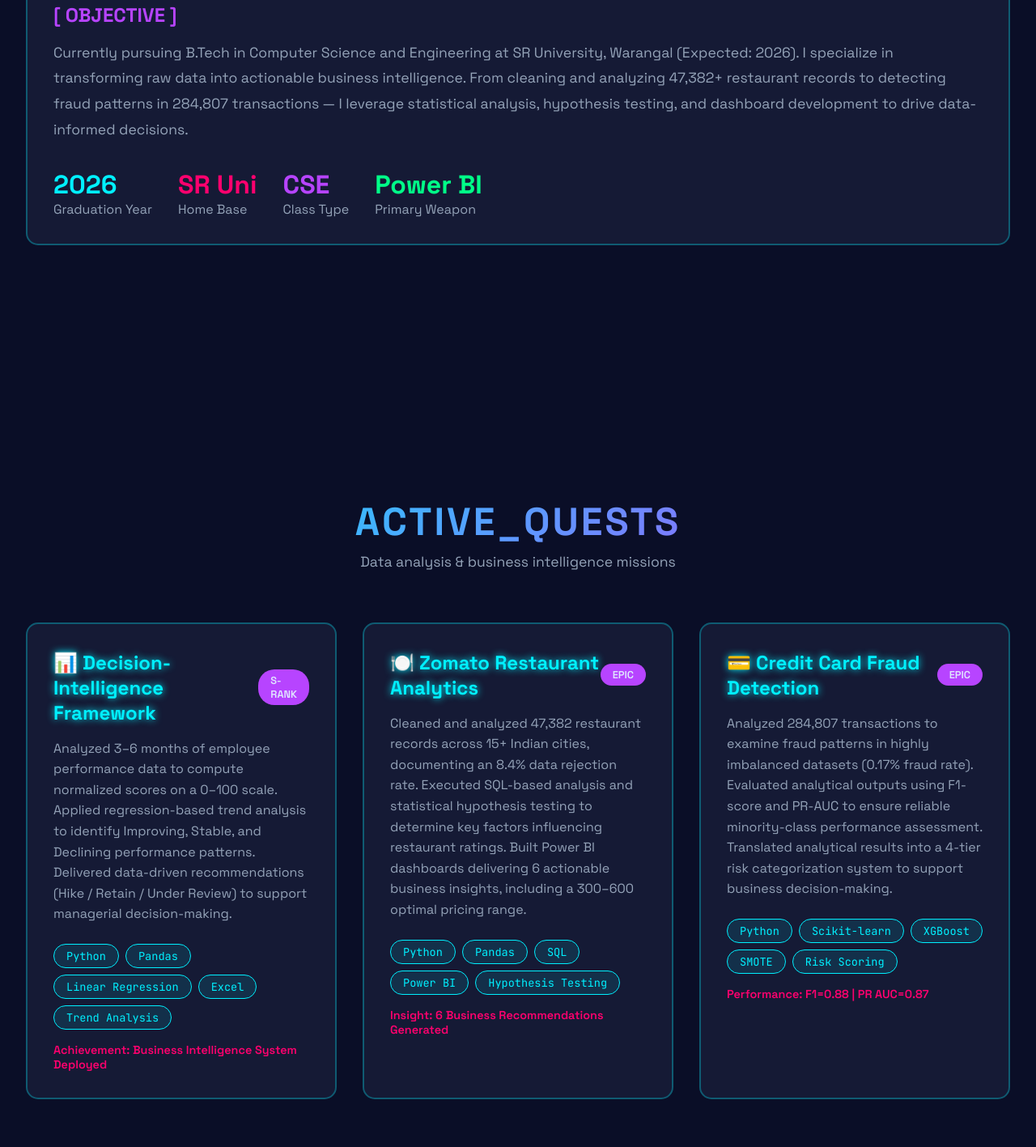
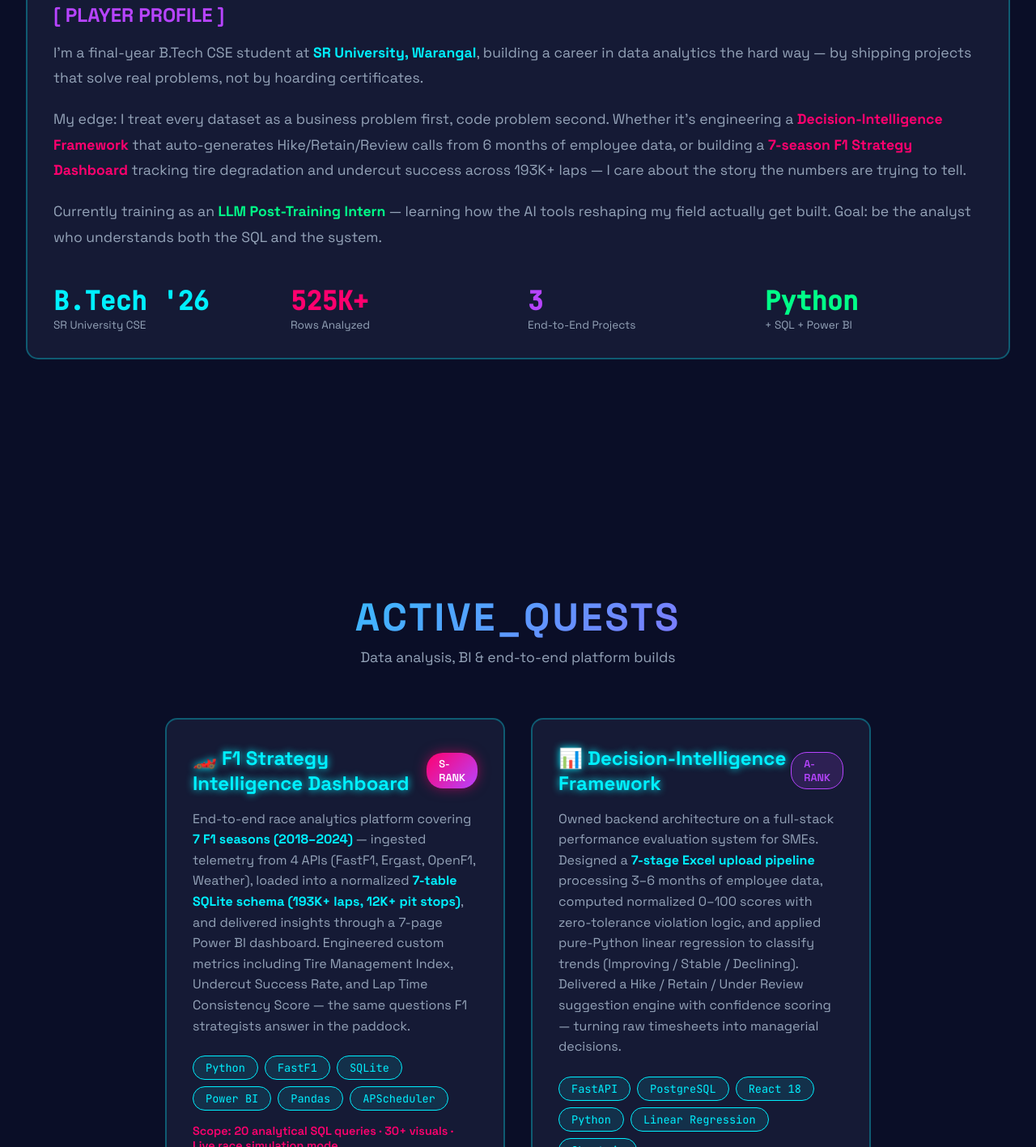
Before and after one commit to sidharthabhi/portfolio, a plain HTML site: page index.html in a window 1280 px wide. Shown: the part 1383-2800 px from the top of the page at 81% size. Drawn offline with Linux system fonts and the light colour scheme.

Commit message:
Update index.html

```diff
--- a/index.html
+++ b/index.html
@@ -384,12 +384,19 @@
         /* Projects - Quest Cards */
         .quest-grid {
             display: grid;
-            grid-template-columns: repeat(auto-fit, minmax(350px, 1fr));
+            grid-template-columns: repeat(auto-fit, minmax(340px, 420px));
             gap: 2rem;
+            justify-content: center;
         }
 
         .quest-card {
             position: relative;
+            display: flex;
+            flex-direction: column;
+        }
+
+        .quest-card .quest-actions {
+            margin-top: auto;
         }
 
         .quest-header {
@@ -406,12 +413,29 @@
         }
 
         .quest-level {
-            background: var(--neon-purple);
             padding: 5px 15px;
             border-radius: 20px;
             font-size: 0.8rem;
             font-weight: 600;
             text-transform: uppercase;
+            background: var(--neon-purple);
+        }
+
+        /* Ranking tiers — visual hierarchy */
+        .rank-s {
+            background: linear-gradient(135deg, var(--neon-pink), var(--neon-purple));
+            box-shadow: 0 0 15px rgba(255, 0, 110, 0.5);
+            color: #fff;
+        }
+        .rank-a {
+            background: rgba(183, 68, 255, 0.15);
+            border: 1px solid var(--neon-purple);
+            color: var(--neon-purple);
+        }
+        .rank-b {
+            background: rgba(0, 240, 255, 0.1);
+            border: 1px solid var(--neon-blue);
+            color: var(--neon-blue);
         }
 
         .quest-desc {
@@ -441,6 +465,48 @@
             color: var(--neon-pink);
             font-weight: 600;
             font-size: 0.9rem;
+        }
+
+        .quest-actions {
+            display: flex;
+            gap: 0.75rem;
+            flex-wrap: wrap;
+            margin-top: 1.2rem;
+            padding-top: 1.2rem;
+            border-top: 1px dashed rgba(0, 240, 255, 0.2);
+        }
+
+        .quest-btn {
+            display: inline-flex;
+            align-items: center;
+            gap: 0.4rem;
+            padding: 8px 16px;
+            border-radius: 8px;
+            font-family: 'JetBrains Mono', monospace;
+            font-size: 0.8rem;
+            font-weight: 500;
+            text-decoration: none;
+            transition: all 0.3s ease;
+            border: 1px solid rgba(0, 240, 255, 0.3);
+            background: rgba(0, 240, 255, 0.05);
+            color: var(--neon-blue);
+        }
+
+        .quest-btn:hover {
+            background: rgba(0, 240, 255, 0.15);
+            border-color: var(--neon-blue);
+            box-shadow: 0 0 15px rgba(0, 240, 255, 0.4);
+            transform: translateY(-2px);
+        }
+
+        .quest-btn.primary {
+            background: linear-gradient(135deg, rgba(183, 68, 255, 0.2), rgba(255, 0, 110, 0.2));
+            border-color: var(--neon-purple);
+            color: var(--neon-pink);
+        }
+
+        .quest-btn.primary:hover {
+            box-shadow: 0 0 20px rgba(183, 68, 255, 0.5);
         }
 
         /* Skills - Power-ups Grid */
@@ -707,7 +773,6 @@
         }
     </style>
 <base target="_blank">
-<base target="_blank">
 </head>
 <body>
     <div class="grid-bg"></div>
@@ -750,7 +815,7 @@
                 <div class="avatar-container">
                     <div class="avatar-glow"></div>
                     <div class="avatar" style="display: flex; align-items: center; justify-content: center; overflow: hidden; background: linear-gradient(135deg, #1a1f3a, #2d3561);">
-                       <img src="profile_avatar.jpeg" alt="Tummanapally Sidhartha" style="width: 100%; height: 100%; object-fit: cover; object-position: center top;">
+                        <img src="https://raw.githubusercontent.com/sidharthabhi/portfolio/refs/heads/main/profile_avatar.jpeg" alt="Tummanapally Sidhartha" style="width: 100%; height: 100%; object-fit: cover; object-position: center top;" onerror="this.style.display='none'; this.parentElement.innerHTML='<div style=\'font-size: 4rem;\'>📊</div>';">
                     </div>
                 </div>
                 <h1 class="glitch">Sidhartha_Quest</h1>
@@ -781,29 +846,40 @@
                 <p class="section-subtitle">Understanding the player</p>
             </div>
             <div class="game-card">
-                <h3 style="color: var(--neon-purple); font-size: 1.5rem; margin-bottom: 1rem;">[ OBJECTIVE ]</h3>
+                <h3 style="color: var(--neon-purple); font-size: 1.5rem; margin-bottom: 1rem;">[ PLAYER PROFILE ]</h3>
+                <p style="color: var(--text-secondary); line-height: 1.8; font-size: 1.1rem; margin-bottom: 1.2rem;">
+                    I'm a final-year B.Tech CSE student at <strong style="color: var(--neon-blue);">SR University, Warangal</strong>,
+                    building a career in data analytics the hard way — by shipping projects that solve real problems,
+                    not by hoarding certificates.
+                </p>
+                <p style="color: var(--text-secondary); line-height: 1.8; font-size: 1.1rem; margin-bottom: 1.2rem;">
+                    My edge: I treat every dataset as a business problem first, code problem second. Whether it's engineering
+                    a <strong style="color: var(--neon-pink);">Decision-Intelligence Framework</strong> that auto-generates Hike/Retain/Review
+                    calls from 6 months of employee data, or building a <strong style="color: var(--neon-pink);">7-season F1 Strategy
+                    Dashboard</strong> tracking tire degradation and undercut success across 193K+ laps — I care about the story
+                    the numbers are trying to tell.
+                </p>
                 <p style="color: var(--text-secondary); line-height: 1.8; font-size: 1.1rem;">
-                    Currently pursuing B.Tech in Computer Science and Engineering at SR University, Warangal (Expected: 2026).
-                    I specialize in transforming raw data into actionable business intelligence. From cleaning and analyzing 47,382+
-                    restaurant records to detecting fraud patterns in 284,807 transactions — I leverage statistical analysis,
-                    hypothesis testing, and dashboard development to drive data-informed decisions.
+                    Currently training as an <strong style="color: var(--neon-green);">LLM Post-Training Intern</strong> —
+                    learning how the AI tools reshaping my field actually get built. Goal: be the analyst who understands
+                    both the SQL and the system.
                 </p>
-                <div style="margin-top: 2rem; display: flex; gap: 2rem; flex-wrap: wrap;">
+                <div style="margin-top: 2.5rem; display: grid; grid-template-columns: repeat(auto-fit, minmax(140px, 1fr)); gap: 1.5rem;">
                     <div>
-                        <div style="color: var(--neon-blue); font-size: 2rem; font-weight: 700;">2026</div>
-                        <div style="color: var(--text-secondary);">Graduation Year</div>
+                        <div style="color: var(--neon-blue); font-size: 2rem; font-weight: 700; font-family: 'JetBrains Mono', monospace;">B.Tech '26</div>
+                        <div style="color: var(--text-secondary); font-size: 0.85rem;">SR University CSE</div>
                     </div>
                     <div>
-                        <div style="color: var(--neon-pink); font-size: 2rem; font-weight: 700;">SR Uni</div>
-                        <div style="color: var(--text-secondary);">Home Base</div>
+                        <div style="color: var(--neon-pink); font-size: 2rem; font-weight: 700; font-family: 'JetBrains Mono', monospace;">525K+</div>
+                        <div style="color: var(--text-secondary); font-size: 0.85rem;">Rows Analyzed</div>
                     </div>
                     <div>
-                        <div style="color: var(--neon-purple); font-size: 2rem; font-weight: 700;">CSE</div>
-                        <div style="color: var(--text-secondary);">Class Type</div>
+                        <div style="color: var(--neon-purple); font-size: 2rem; font-weight: 700; font-family: 'JetBrains Mono', monospace;">3</div>
+                        <div style="color: var(--text-secondary); font-size: 0.85rem;">End-to-End Projects</div>
                     </div>
                     <div>
-                        <div style="color: var(--neon-green); font-size: 2rem; font-weight: 700;">Power BI</div>
-                        <div style="color: var(--text-secondary);">Primary Weapon</div>
+                        <div style="color: var(--neon-green); font-size: 2rem; font-weight: 700; font-family: 'JetBrains Mono', monospace;">Python</div>
+                        <div style="color: var(--text-secondary); font-size: 0.85rem;">+ SQL + Power BI</div>
                     </div>
                 </div>
             </div>
@@ -815,61 +891,73 @@
         <div class="container">
             <div class="section-header">
                 <h2 class="section-title">Active_Quests</h2>
-                <p class="section-subtitle">Data analysis & business intelligence missions</p>
+                <p class="section-subtitle">Data analysis, BI & end-to-end platform builds</p>
             </div>
             <div class="quest-grid">
-                <!-- Quest 1: Decision Intelligence Framework -->
+                <!-- Quest 1: F1 Strategy Intelligence Dashboard -->
+                <div class="game-card quest-card">
+                    <div class="quest-header">
+                        <h3 class="quest-title">🏎️ F1 Strategy Intelligence Dashboard</h3>
+                        <span class="quest-level rank-s">S-Rank</span>
+                    </div>
+                    <p class="quest-desc">
+                        End-to-end race analytics platform covering <strong style="color: var(--neon-blue);">7 F1 seasons (2018–2024)</strong> —
+                        ingested telemetry from 4 APIs (FastF1, Ergast, OpenF1, Weather), loaded into a normalized <strong style="color: var(--neon-blue);">7-table SQLite schema (193K+ laps, 12K+ pit stops)</strong>,
+                        and delivered insights through a 7-page Power BI dashboard. Engineered custom metrics including Tire Management Index,
+                        Undercut Success Rate, and Lap Time Consistency Score — the same questions F1 strategists answer in the paddock.
+                    </p>
+                    <div class="tech-chips">
+                        <span class="tech-chip">Python</span>
+                        <span class="tech-chip">FastF1</span>
+                        <span class="tech-chip">SQLite</span>
+                        <span class="tech-chip">Power BI</span>
+                        <span class="tech-chip">Pandas</span>
+                        <span class="tech-chip">APScheduler</span>
+                    </div>
+                    <p class="quest-reward">Scope: 20 analytical SQL queries · 30+ visuals · Live race simulation mode</p>
+                    <div class="quest-actions">
+                        <a href="https://github.com/sidharthabhi" target="_blank" class="quest-btn primary">🔗 View Repository</a>
+                    </div>
+                </div>
+
+                <!-- Quest 2: Decision Intelligence Framework -->
                 <div class="game-card quest-card">
                     <div class="quest-header">
                         <h3 class="quest-title">📊 Decision-Intelligence Framework</h3>
-                        <span class="quest-level">S-Rank</span>
+                        <span class="quest-level rank-a">A-Rank</span>
                     </div>
                     <p class="quest-desc">
-                        Analyzed 3–6 months of employee performance data to compute normalized scores on a 0–100 scale.
-                        Applied regression-based trend analysis to identify Improving, Stable, and Declining performance patterns.
-                        Delivered data-driven recommendations (Hike / Retain / Under Review) to support managerial decision-making.
+                        Owned backend architecture on a full-stack performance evaluation system for SMEs.
+                        Designed a <strong style="color: var(--neon-blue);">7-stage Excel upload pipeline</strong> processing 3–6 months of employee data,
+                        computed normalized 0–100 scores with zero-tolerance violation logic, and applied pure-Python linear regression
+                        to classify trends (Improving / Stable / Declining). Delivered a Hike / Retain / Under Review suggestion engine
+                        with confidence scoring — turning raw timesheets into managerial decisions.
                     </p>
                     <div class="tech-chips">
+                        <span class="tech-chip">FastAPI</span>
+                        <span class="tech-chip">PostgreSQL</span>
+                        <span class="tech-chip">React 18</span>
                         <span class="tech-chip">Python</span>
-                        <span class="tech-chip">Pandas</span>
                         <span class="tech-chip">Linear Regression</span>
-                        <span class="tech-chip">Excel</span>
-                        <span class="tech-chip">Trend Analysis</span>
+                        <span class="tech-chip">Chart.js</span>
                     </div>
-                    <p class="quest-reward">Achievement: Business Intelligence System Deployed</p>
+                    <p class="quest-reward">Achievement: 29 backend files · JSONB storage · Live decision engine</p>
+                    <div class="quest-actions">
+                        <a href="https://github.com/sidharthabhi" target="_blank" class="quest-btn primary">🔗 View Repository</a>
+                    </div>
                 </div>
 
-                <!-- Quest 2: Zomato Analytics -->
-                <div class="game-card quest-card">
-                    <div class="quest-header">
-                        <h3 class="quest-title">🍽️ Zomato Restaurant Analytics</h3>
-                        <span class="quest-level">Epic</span>
-                    </div>
-                    <p class="quest-desc">
-                        Cleaned and analyzed 47,382 restaurant records across 15+ Indian cities, documenting an 8.4% data rejection rate.
-                        Executed SQL-based analysis and statistical hypothesis testing to determine key factors influencing restaurant ratings.
-                        Built Power BI dashboards delivering 6 actionable business insights, including a 300–600 optimal pricing range.
-                    </p>
-                    <div class="tech-chips">
-                        <span class="tech-chip">Python</span>
-                        <span class="tech-chip">Pandas</span>
-                        <span class="tech-chip">SQL</span>
-                        <span class="tech-chip">Power BI</span>
-                        <span class="tech-chip">Hypothesis Testing</span>
-                    </div>
-                    <p class="quest-reward">Insight: 6 Business Recommendations Generated</p>
-                </div>
-
-                <!-- Quest 3: Fraud Detection -->
+                <!-- Quest 3: Credit Card Fraud Detection -->
                 <div class="game-card quest-card">
                     <div class="quest-header">
                         <h3 class="quest-title">💳 Credit Card Fraud Detection</h3>
-                        <span class="quest-level">Epic</span>
+                        <span class="quest-level rank-b">B-Rank</span>
                     </div>
                     <p class="quest-desc">
-                        Analyzed 284,807 transactions to examine fraud patterns in highly imbalanced datasets (0.17% fraud rate).
-                        Evaluated analytical outputs using F1-score and PR-AUC to ensure reliable minority-class performance assessment.
-                        Translated analytical results into a 4-tier risk categorization system to support business decision-making.
+                        Analyzed <strong style="color: var(--neon-blue);">284,807 transactions</strong> to identify fraud patterns in a highly imbalanced
+                        dataset (0.17% fraud rate). Evaluated with F1-score and PR-AUC — the right metrics for minority-class problems,
+                        not accuracy. Translated model outputs into a 4-tier risk categorization system that a business team can actually
+                        act on, not just a confusion matrix.
                     </p>
                     <div class="tech-chips">
                         <span class="tech-chip">Python</span>
@@ -878,7 +966,10 @@
                         <span class="tech-chip">SMOTE</span>
                         <span class="tech-chip">Risk Scoring</span>
                     </div>
-                    <p class="quest-reward">Performance: F1=0.88 | PR AUC=0.87</p>
+                    <p class="quest-reward">Performance: F1 = 0.88 · PR-AUC = 0.87</p>
+                    <div class="quest-actions">
+                        <a href="https://github.com/sidharthabhi" target="_blank" class="quest-btn primary">🔗 View Repository</a>
+                    </div>
                 </div>
             </div>
         </div>
@@ -909,6 +1000,8 @@
                         <span class="power-item">SQL</span>
                         <span class="power-item">Oracle SQL</span>
                         <span class="power-item">PostgreSQL</span>
+                        <span class="power-item">SQLite</span>
+                        <span class="power-item">FastAPI</span>
                     </div>
                 </div>
 
@@ -968,21 +1061,24 @@
                 <div class="internship-card">
                     <div class="internship-header">
                         <div>
-                            <h3 style="color: var(--neon-blue); font-size: 1.5rem; margin-bottom: 0.5rem;">📊 Data Analyst Intern</h3>
-                            <div class="internship-company">Strong Signal Media</div>
+                            <h3 style="color: var(--neon-blue); font-size: 1.5rem; margin-bottom: 0.5rem;">🤖 LLM Post-Training Intern</h3>
+                            <div class="internship-company">Ethara · Remote</div>
                         </div>
-                        <span class="internship-duration">3 Months</span>
+                        <span class="internship-duration">Feb 2026 – Jun 2026</span>
                     </div>
                     <p style="color: var(--text-secondary); line-height: 1.8; margin-bottom: 1rem;">
-                        Analyzed task and workflow data to identify operational bottlenecks and improve task tracking visibility.
-                        Implemented backend data validation and handling logic for employee task records and reporting pipelines.
-                        Coordinated with cross-functional teams to maintain data consistency across internal analytics dashboards.
+                        Working on the human side of how large language models get refined after base training —
+                        contributing to AI training data curation, quality evaluation, and response annotation pipelines that
+                        shape how LLMs behave in production. Reviewing and rating model outputs across reasoning, coding, and
+                        factuality dimensions to feed reinforcement learning from human feedback (RLHF) and supervised fine-tuning workflows.
+                        Gaining first-hand exposure to the evaluation frameworks behind the AI tools reshaping the data-analyst profession.
                     </p>
                     <div class="tech-chips">
-                        <span class="tech-chip">Data Analysis</span>
-                        <span class="tech-chip">Workflow Optimization</span>
-                        <span class="tech-chip">Dashboard Design</span>
-                        <span class="tech-chip">Data Validation</span>
+                        <span class="tech-chip">LLM Evaluation</span>
+                        <span class="tech-chip">RLHF Data</span>
+                        <span class="tech-chip">Annotation Quality</span>
+                        <span class="tech-chip">Prompt Analysis</span>
+                        <span class="tech-chip">AI Training Pipelines</span>
                     </div>
                 </div>
 
@@ -1170,7 +1266,7 @@
     <footer>
         <div class="game-over">THANKS FOR PLAYING</div>
         <p style="color: var(--text-secondary); font-size: 1.1rem; margin-top: 1rem;">
-            © 2025 Tummanapally Sidhartha | Data Analyst | SR University
+            © 2026 Tummanapally Sidhartha | Data Analyst | SR University
         </p>
         <p style="color: var(--neon-blue); margin-top: 0.5rem; font-family: 'JetBrains Mono', monospace;">
             &gt; System.out.println("Converting raw data into actionable business insights"); ✨
```
